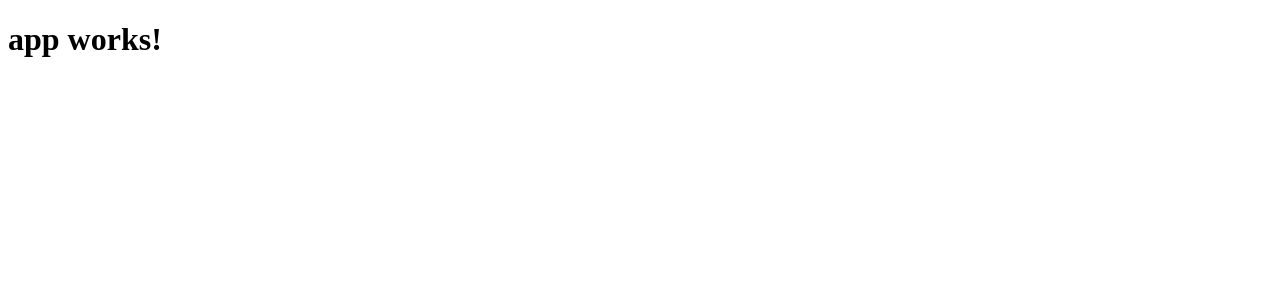
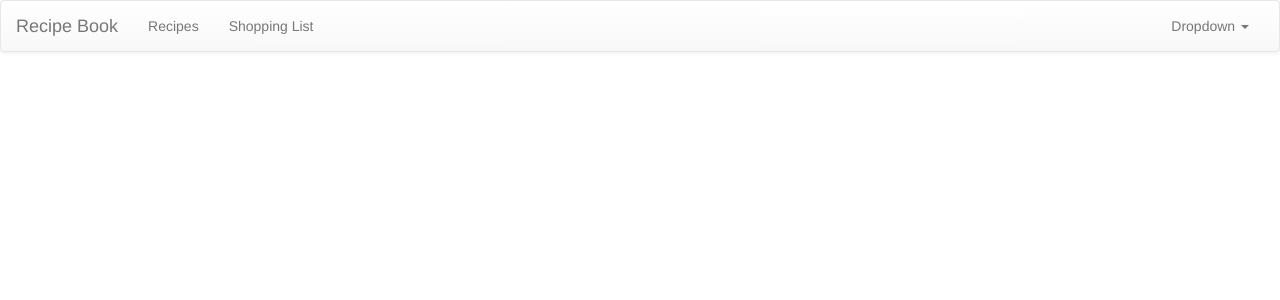
Before and after one commit to anshulverma/recipe-book, an Angular app: page / in a window 1280 px wide. Shown: the top 300 px of the page. Built offline with nearby package versions, Linux system fonts and the light colour scheme.

Commit message:
finished header html from bootstrap

```diff
--- a/src/app/app.component.html
+++ b/src/app/app.component.html
@@ -1,3 +1 @@
-<h1>
-  {{title}}
-</h1>
+<app-header></app-header>
--- a/src/app/app.component.ts
+++ b/src/app/app.component.ts
@@ -2,9 +2,7 @@ import { Component } from '@angular/core';
 
 @Component({
   selector: 'app-root',
-  templateUrl: './app.component.html',
-  styleUrls: ['./app.component.css']
+  templateUrl: './app.component.html'
 })
 export class AppComponent {
-  title = 'app works!';
 }
--- a/src/app/app.module.ts
+++ b/src/app/app.module.ts
@@ -4,10 +4,12 @@ import { FormsModule } from '@angular/forms';
 import { HttpModule } from '@angular/http';
 
 import { AppComponent } from './app.component';
+import { HeaderComponent } from './header.component';
 
 @NgModule({
   declarations: [
-    AppComponent
+    AppComponent,
+    HeaderComponent
   ],
   imports: [
     BrowserModule,
--- /dev/null
+++ b/src/app/header.component.html
@@ -0,0 +1,37 @@
+<nav class="navbar navbar-default">
+  <div class="container-fluid">
+    <!-- Brand and toggle get grouped for better mobile display -->
+    <div class="navbar-header">
+      <button type="button" class="navbar-toggle collapsed" data-toggle="collapse"
+              data-target="#bs-example-navbar-collapse-1" aria-expanded="false">
+        <span class="sr-only">Toggle navigation</span>
+        <span class="icon-bar"></span>
+        <span class="icon-bar"></span>
+        <span class="icon-bar"></span>
+      </button>
+      <a class="navbar-brand" href="#">Recipe Book</a>
+    </div>
+
+    <!-- Collect the nav links, forms, and other content for toggling -->
+    <div class="collapse navbar-collapse" id="bs-example-navbar-collapse-1">
+      <ul class="nav navbar-nav">
+        <li><a href="#">Recipes</a></li>
+        <li><a href="#">Shopping List</a></li>
+      </ul>
+      <ul class="nav navbar-nav navbar-right">
+        <li class="dropdown">
+          <a href="#" class="dropdown-toggle" data-toggle="dropdown" role="button" aria-haspopup="true"
+             aria-expanded="false">
+            Dropdown <span class="caret"></span>
+          </a>
+          <ul class="dropdown-menu">
+            <li><a href="#">Login</a></li>
+            <li><a href="#">Other</a></li>
+            <li role="separator" class="divider"></li>
+            <li><a href="#">Logout</a></li>
+          </ul>
+        </li>
+      </ul>
+    </div><!-- /.navbar-collapse -->
+  </div><!-- /.container-fluid -->
+</nav>
--- /dev/null
+++ b/src/app/header.component.ts
@@ -0,0 +1,14 @@
+import { Component, OnInit } from '@angular/core';
+
+@Component({
+  selector: 'app-header',
+  templateUrl: './header.component.html'
+})
+export class HeaderComponent implements OnInit {
+
+  constructor() { }
+
+  ngOnInit() {
+  }
+
+}
--- a/src/index.html
+++ b/src/index.html
@@ -7,8 +7,30 @@
 
   <meta name="viewport" content="width=device-width, initial-scale=1">
   <link rel="icon" type="image/x-icon" href="favicon.ico">
+
+  <!-- Latest compiled and minified CSS -->
+  <link rel="stylesheet"
+        href="https://maxcdn.bootstrapcdn.com/bootstrap/3.3.7/css/bootstrap.min.css"
+        integrity="sha384-BVYiiSIFeK1dGmJRAkycuHAHRg32OmUcww7on3RYdg4Va+PmSTsz/K68vbdEjh4u"
+        crossorigin="anonymous">
+
+  <!-- Optional theme -->
+  <link rel="stylesheet"
+        href="https://maxcdn.bootstrapcdn.com/bootstrap/3.3.7/css/bootstrap-theme.min.css"
+        integrity="sha384-rHyoN1iRsVXV4nD0JutlnGaslCJuC7uwjduW9SVrLvRYooPp2bWYgmgJQIXwl/Sp"
+        crossorigin="anonymous">
+
+  <!-- jQuery -->
+  <script src="https://code.jquery.com/jquery-3.1.1.slim.min.js"
+          integrity="sha256-/SIrNqv8h6QGKDuNoLGA4iret+kyesCkHGzVUUV0shc="
+          crossorigin="anonymous"></script>
+
+  <!-- Latest compiled and minified JavaScript -->
+  <script src="https://maxcdn.bootstrapcdn.com/bootstrap/3.3.7/js/bootstrap.min.js"
+          integrity="sha384-Tc5IQib027qvyjSMfHjOMaLkfuWVxZxUPnCJA7l2mCWNIpG9mGCD8wGNIcPD7Txa"
+          crossorigin="anonymous"></script>
 </head>
 <body>
-  <app-root>Loading...</app-root>
+<app-root>Loading...</app-root>
 </body>
 </html>
```
Also changed, not shown: src/app/app.component.css (deleted), 1 other file (tests, documents, lock files or other folders).
